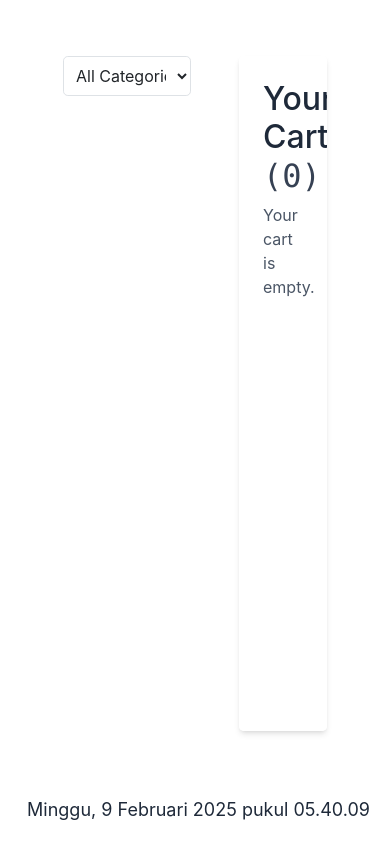
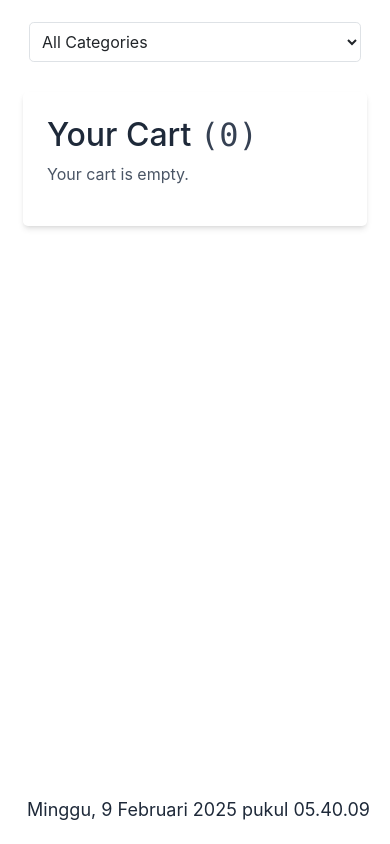
Before and after one commit to MizukiHikari/mizu-market, a Flask app: page /shop in a window 390 px wide. Run offline with Flask 3, Linux system fonts and the light colour scheme; style sheets or scripts are compiled from the project's sources; some libraries are stand-ins or nearby versions.

Commit message:
Update shop.html for responsive design improvements; adjust layout, styling, and cart display

```diff
--- a/templates/shop.html
+++ b/templates/shop.html
@@ -1,7 +1,7 @@
 <!doctype html>
 <html lang="en">
   <head>
-    <meta charset="UTF-8" />
+    <meta name="viewport" charset="UTF-8" />
     <title>Shop</title>
     <link href="static\output.css" rel="stylesheet" />
     <link
@@ -105,7 +105,7 @@
     </script>
   </head>
 
-  <body class="bg-gray-100 p-5 font-sans">
+  <body class="bg-gray-100 p-2 font-sans">
     <div class="container-fluid">
       {% with messages = get_flashed_messages(with_categories=True) %} {% if
       messages %}
@@ -119,7 +119,7 @@
       <!-- <h1 class="font-serif text-4xl font-bold text-black">Shop</h1> -->
       <div class="flex flex-wrap pt-2">
         <div
-          class="h-[80vh] w-2/3 overflow-y-auto pr-5 sm:mb-6 sm:w-full lg:w-2/3"
+          class="w-full overflow-y-auto p-1.5 sm:mb-6 sm:h-[60vh] lg:h-[85vh] lg:w-2/3"
         >
           <div class="mb-4">
             <!-- Dropdown for product category -->
@@ -137,30 +137,28 @@
 
           <!-- Grid for displaying products -->
           <div
-            class="grid grid-cols-1 gap-8 sm:grid-cols-2 lg:grid-cols-3"
+            class="grid grid-cols-3 gap-2 lg:grid-cols-4 2xl:grid-cols-4"
             id="product-list"
           >
             {% for product in products %}
             <div
-              class="card relative rounded-lg border p-4 shadow-lg"
+              class="relative rounded-lg border shadow-lg"
               data-category="{{ product.category }}"
             >
               <!-- Product Image -->
               <img
                 src="{{ product.image_path }}"
-                class="{% if product.stock <= 0 %}opacity-40{% endif %} h-1/2 w-full cursor-pointer rounded-lg object-cover"
+                class="{% if product.stock <= 0 %}opacity-50{% endif %} h-1/2 w-full cursor-pointer rounded-lg object-cover"
                 loading="lazy"
                 alt="{{ product.name }}"
                 onclick="openModal('{{ product.image_path }}')"
               />
               <!-- Card Body -->
-              <div class="card-body">
+              <div class="flex flex-col items-center border-4 border-blue-500">
                 <p class="text-center font-mono text-lg">
                   Rp{{ format_price(product.price) }}
                 </p>
-                <h2 class="card-title text-center text-2xl font-bold">
-                  {{ product.name }}
-                </h2>
+                <p class="text-center text-2xl font-bold">{{ product.name }}</p>
                 {% if product.stock > 0 %}
                 <p class="text-center font-mono">Stock: {{ product.stock }}</p>
                 <form
@@ -168,18 +166,18 @@
                   method="POST"
                   onsubmit="updateCart()"
                 >
-                  <div class="mt-2 flex items-center">
+                  <div class="flex flex-col items-center justify-center gap-2">
                     <input
                       type="number"
                       name="quantity"
                       value="1"
                       min="1"
                       required
-                      class="quantity-input w-20 rounded-lg border p-2 text-center focus:ring-2 focus:ring-indigo-500 focus:outline-none"
+                      class="quantity-input w-14 rounded-lg border p-1 text-center"
                     />
                     <button
                       type="submit"
-                      class="m-auto rounded-lg bg-indigo-600 px-4 py-2 text-white transition hover:bg-indigo-700"
+                      class="rounded-lg bg-indigo-600 px-3 py-2 text-white transition hover:bg-indigo-700"
                     >
                       Add to Cart
                     </button>
@@ -202,7 +200,7 @@
         </div>
 
         <div
-          class="h-[80vh] w-1/3 overflow-y-auto rounded-lg bg-white p-6 shadow-md sm:mt-6 sm:w-full lg:w-1/3"
+          class="w-full overflow-y-auto rounded-lg bg-white p-6 shadow-md sm:mt-6 sm:h-[40vh] lg:h-[85vh] lg:w-1/3"
         >
           <h2 class="text-2xl font-semibold text-gray-800">
             Your Cart
```
